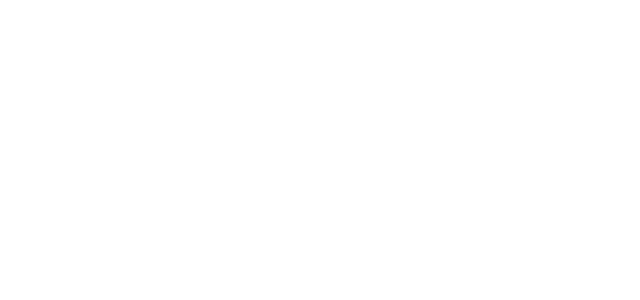
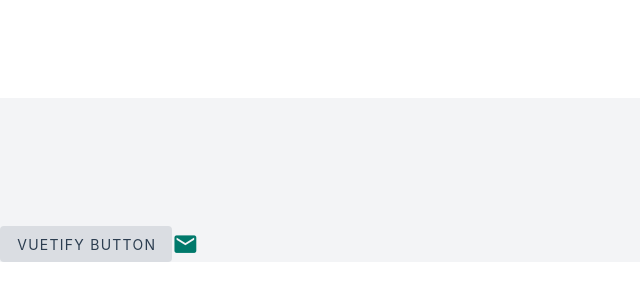
Before and after one commit to saidabdul80/paymentFE, a Vue app: page / in a window 1280 px wide. Shown: the part 220-520 px from the top of the page, without its empty margins (0-640 px from the left). Built offline with nearby package versions, Linux system fonts and the light colour scheme.

Commit message:
fix: updates

```diff
--- a/index.html
+++ b/index.html
@@ -7,7 +7,7 @@
     <title>GIRS</title>
   </head>
   <body>
-    <div id="app"></div>
+    <div id="main" class="tw-w-full"></div>
     <script type="module" src="/src/main.js"></script>
   </body>
 </html>
--- a/src/admin/layouts/LayoutBasic.vue
+++ b/src/admin/layouts/LayoutBasic.vue
@@ -1,7 +1,9 @@
 <template>
-    <div class="tw-h-full tw-w-full tw-bg-red-200">
-        <NotificationRoot />
-        <main class="h-screen h-screen-ios overflow-y-auto md:pl-56 xl:pl-64 min-h-0">
+    <div class="tw-h-full tw-w-full tw-bg-gray-100">
+        <div class="tw-fixed tw-right-0 tw-top-0">
+            <NotificationRoot  />
+        </div>
+        <main class="overflow-y-auto md:pl-56 xl:pl-64 min-h-0">
             <div class="pt-16 pb-16">
                 <router-view />
             </div>
@@ -24,7 +26,8 @@
 
 export default {
     components:{
-        RouterView
+        RouterView,
+        NotificationRoot
     },
     data() {
         return {
@@ -33,6 +36,7 @@
     },
     methods: {
         showNo() {
+            alert()
             const notificationStore = useNotificationStore();
             notificationStore.showNotification({
                 type: 'success',
--- a/src/components/notifications/NotificationItem.vue
+++ b/src/components/notifications/NotificationItem.vue
@@ -170,4 +170,5 @@
 onMounted(() => {
   setNotificationTimeOut()
 })
+
 </script>
--- a/src/components/notifications/NotificationRoot.vue
+++ b/src/components/notifications/NotificationRoot.vue
@@ -21,7 +21,7 @@
   </div>
 </template>
 
-<script>
+<script >
 import NotificationItem from './NotificationItem.vue'
 import { computed } from 'vue'
 import { useNotificationStore } from '@/stores/notification'
--- a/src/main.js
+++ b/src/main.js
@@ -26,4 +26,4 @@
   })
 
 app.use(vuetify)
-app.mount("#app");
+app.mount("#main");
--- a/src/router/index.js
+++ b/src/router/index.js
@@ -10,22 +10,15 @@
 const router = createRouter({
   history: createWebHistory(),
   linkActiveClass: 'active',
-  routes:[
-    {
-      path: "/",
-      name: "home",
-      component: () =>LayoutBasic,
-      meta: { requiresAuth: true },
-      },
-  ]
+  routes
 })
 
-router.beforeEach((to, from, next) => {
+/* router.beforeEach((to, from, next) => {
   const userStore = useUserStore()
   let ability = to.meta.ability
   const { isAppLoaded } = globalStore
   next()
-/*  */
-})
+
+}) */
 
 export default router;
--- a/vite.config.js
+++ b/vite.config.js
@@ -14,5 +14,6 @@
     alias: {
       '@': fileURLToPath(new URL('./src', import.meta.url))
     }
-  }
+  },
+  base: './',
 })
```
